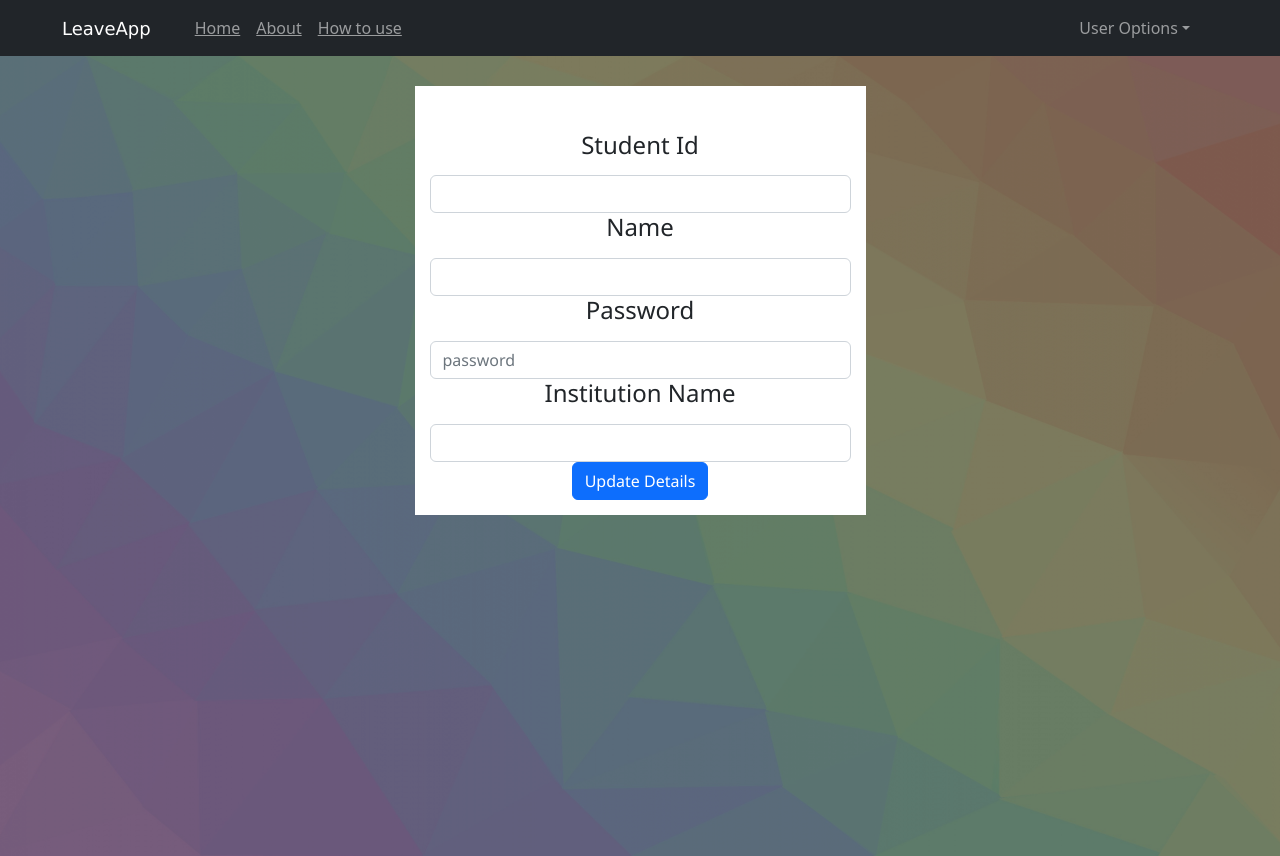
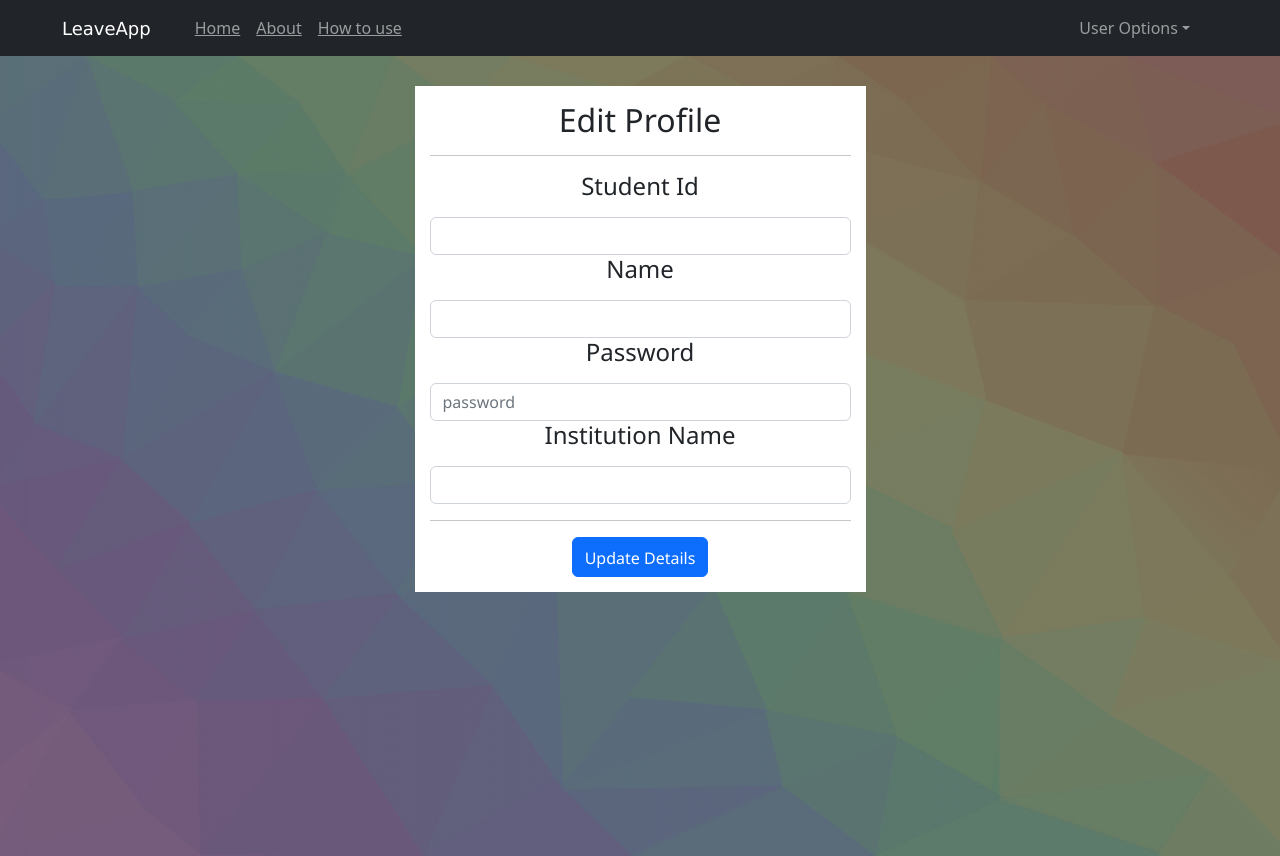
Before and after one commit to Srinkk/LeaveApp_Frontend, a React (Create React App) app: page /student/edit in a window 1280 px wide. Built offline with nearby package versions, Linux system fonts and the light colour scheme; no server answers.

Commit message:
Update EditStudent.js

```diff
--- a/src/NavBar/EditStudent.js
+++ b/src/NavBar/EditStudent.js
@@ -58,7 +58,8 @@ const EditStudent = () => {
             admin_id = {''}
         />
         <FormContainer>
-            <h2><div className='head1'>Edit Profile</div></h2>
+            <h2><div className='form_head'>Edit Profile</div></h2>
+            <hr className='md-3'/>
             <Form.Group controlId="id">
             <div className='subhead1'>
                 <Form.Label><h4>Student Id</h4></Form.Label>
@@ -109,8 +110,9 @@ const EditStudent = () => {
             </Form.Group>
 
             {err?.length ? (<p>{err}</p>) : <></>}
+            <hr className='md-3'/>
 
-            <Button onClick={handleUpdate}><div className='subhead1'>Update Details</div></Button>
+            <Button onClick={handleUpdate}><div className='update1'>Update Details</div></Button>
 
         </FormContainer>
         </div>
```
